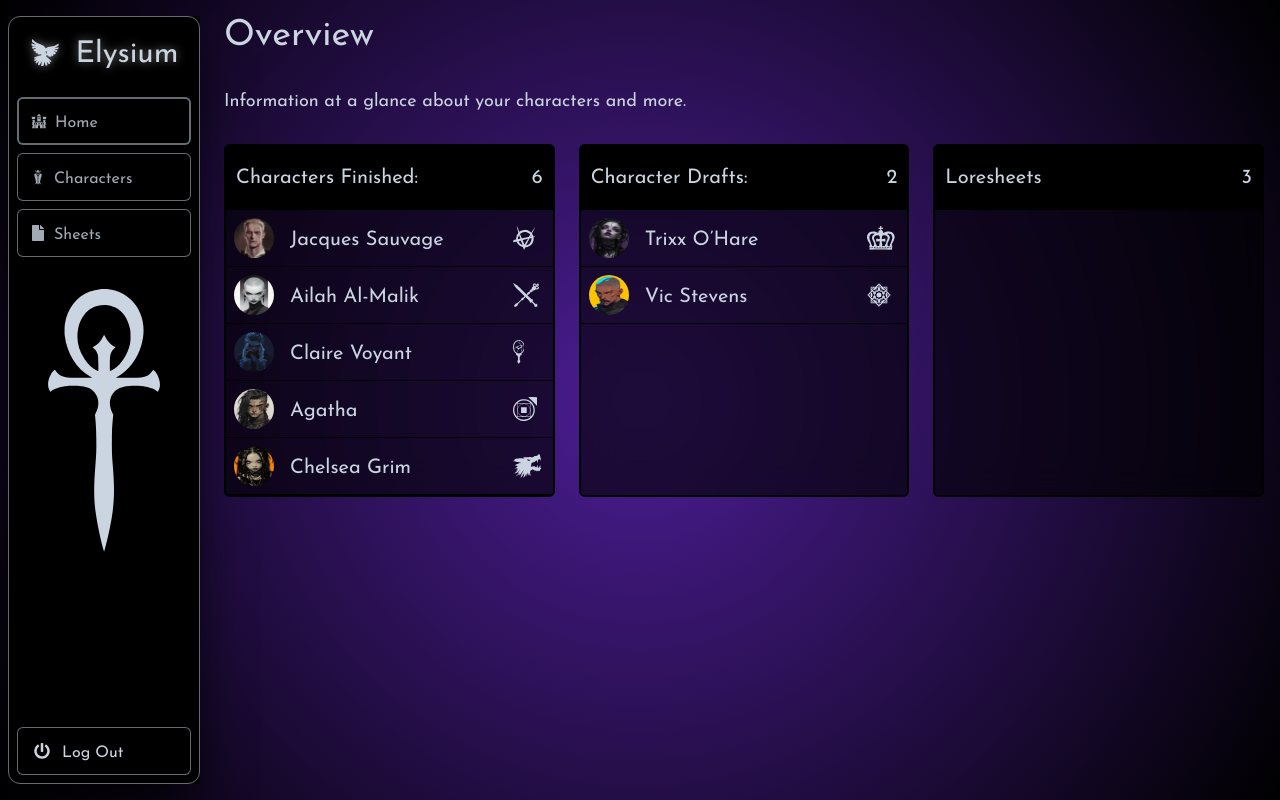
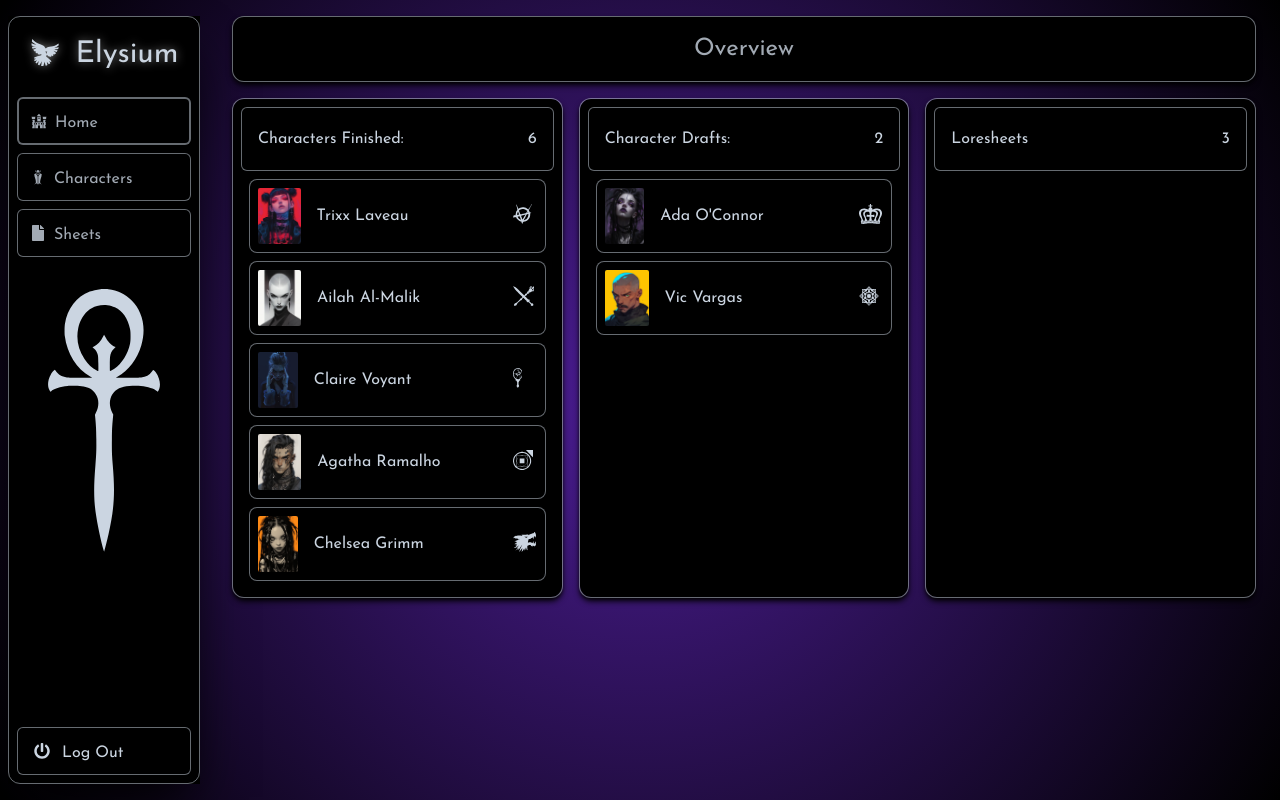
Before and after one commit to krisnemeth/Elysium, a Next.js app: page /dashboard in a window 1280 px wide. Built offline with nearby package versions, Linux system fonts and the light colour scheme.

Commit message:
redesigned the dashboard page

```diff
--- a/app/dashboard/(overview)/page.tsx
+++ b/app/dashboard/(overview)/page.tsx
@@ -20,26 +20,25 @@ export const metadata: Metadata = {
 
 export default async function Page() {
   return (
-    <main>
-      <h1 className=' mb-4 text-xl md:text-4xl text-slate-300'>Overview</h1>
-      <p className='text-lg text-slate-300 mt-8'>
-        Information at a glance about your characters and more.
-      </p>
-      <div className='grid gap-6 sm:grid-cols-1 lg:grid-cols-3 mt-7'>
+    <div className='flex flex-col'>
+      <div className='flex flex-col items-center mx-2 p-4 border border-slate-300/50 rounded-xl bg-black shadow-md shadow-black'>
+        <h1 className='text-2xl text-slate-300/80'>Overview</h1>
+      </div>
+      <div className='grid gap-4 grid-cols-1 md:grid-cols-3 mt-4 mx-2'>
         <OverviewCard cardTitle='Characters Finished:' Amount={6}>
           <CardList>
             <CardListItem
               characterImage={
                 <Image
-                  src={'/Brujah.jpg'}
+                  src={'/Female1.jpg'}
                   width={'100'}
                   height={'100'}
                   alt='character image'
-                  className='rounded-full xl:h-10 xl:w-10'
+                  className='rounded-sm xl:h-14 xl:w-auto'
                 />
               }
-              characterName='Jacques Sauvage'
-              clanSymbol={<BrujahLogo className='text-slate-300 h-6' />}
+              characterName='Trixx Laveau'
+              clanSymbol={<BrujahLogo className='text-slate-300 h-5' />}
             />
             <CardListItem
               characterImage={
@@ -48,11 +47,11 @@ export default async function Page() {
                   width={'100'}
                   height={'100'}
                   alt='character image'
-                  className='rounded-full xl:h-10 xl:w-10'
+                  className='rounded-sm xl:h-14 xl:w-auto'
                 />
               }
               characterName='Ailah Al-Malik'
-              clanSymbol={<VentrueLogo className='text-slate-300 h-6' />}
+              clanSymbol={<VentrueLogo className='text-slate-300 h-5' />}
             />
             <CardListItem
               characterImage={
@@ -61,11 +60,11 @@ export default async function Page() {
                   width={'100'}
                   height={'100'}
                   alt='character image'
-                  className='rounded-full xl:h-10 xl:w-10'
+                  className='rounded-sm xl:h-14 xl:w-auto'
                 />
               }
               characterName='Claire Voyant'
-              clanSymbol={<MalkavianLogo className='text-slate-300 h-6' />}
+              clanSymbol={<MalkavianLogo className='text-slate-300 h-5' />}
             />
             <CardListItem
               characterImage={
@@ -74,11 +73,11 @@ export default async function Page() {
                   width={'100'}
                   height={'100'}
                   alt='character image'
-                  className='rounded-full xl:h-10 xl:w-10'
+                  className='rounded-sm xl:h-14 xl:w-auto'
                 />
               }
-              characterName='Agatha'
-              clanSymbol={<TremereLogo className='text-slate-300 h-6' />}
+              characterName='Agatha Ramalho'
+              clanSymbol={<TremereLogo className='text-slate-300 h-5' />}
             />
             <CardListItem
               characterImage={
@@ -87,11 +86,11 @@ export default async function Page() {
                   width={'100'}
                   height={'100'}
                   alt='character image'
-                  className='rounded-full xl:h-10 xl:w-10'
+                  className='rounded-sm xl:h-14 xl:w-auto'
                 />
               }
-              characterName='Chelsea Grim'
-              clanSymbol={<GangrelLogo className='text-slate-300 h-6' />}
+              characterName='Chelsea Grimm'
+              clanSymbol={<GangrelLogo className='text-slate-300 h-5' />}
             />
           </CardList>
         </OverviewCard>
@@ -104,11 +103,11 @@ export default async function Page() {
                   width={'100'}
                   height={'100'}
                   alt='character image'
-                  className='rounded-full xl:h-10 xl:w-10'
+                  className='rounded-sm xl:h-14 xl:w-auto'
                 />
               }
-              characterName='Trixx O’Hare'
-              clanSymbol={<LasombraLogo className='text-slate-300 h-6' />}
+              characterName="Ada O'Connor"
+              clanSymbol={<LasombraLogo className='text-slate-300 h-5' />}
             />
             <CardListItem
               characterImage={
@@ -117,17 +116,17 @@ export default async function Page() {
                   width={'100'}
                   height={'100'}
                   alt='character image'
-                  className='rounded-full xl:h-10 xl:w-10'
+                  className='rounded-sm xl:h-14 xl:w-auto'
                 />
               }
-              characterName='Vic Stevens'
-              clanSymbol={<BanuHaqimLogo className='text-slate-300 h-6' />}
+              characterName='Vic Vargas'
+              clanSymbol={<BanuHaqimLogo className='text-slate-300 h-5' />}
             />
           </CardList>
         </OverviewCard>
         <OverviewCard cardTitle='Loresheets' Amount={3} />
       </div>
-    </main>
+    </div>
   );
 }
 
--- a/app/dashboard/sheets/page.tsx
+++ b/app/dashboard/sheets/page.tsx
@@ -1,6 +1,11 @@
 import GlowUpButtonMedium from '@/app/ui/glowUpButtonMedium';
+import { Metadata } from 'next';
 import React from 'react';
 import { FaPlus } from 'react-icons/fa';
+
+export const metadata: Metadata = {
+  title: 'Sheets',
+};
 
 export default function Sheets() {
   return (
--- a/app/ui/characters/CardPreview.tsx
+++ b/app/ui/characters/CharacterCard.tsx
@@ -12,7 +12,7 @@ type CardPreviewProps = {
   clanTitle: React.ReactNode;
 };
 
-export default function CardPreview({
+export default function CharacterCard({
   characterImage,
   characterName,
   description,
@@ -21,11 +21,11 @@ export default function CardPreview({
 }: CardPreviewProps) {
   return (
     <div className='flex flex-col col-span-6 text-slate-300/80 border border-slate-300/50 bg-black rounded-2xl bg-clip-padding backdrop-filter backdrop-blur-lg bg-opacity-80 shadow-md shadow-black w-full h-full xl:w-full'>
-      <div className='grid grid-cols-1 xl:grid-cols-12 gap-1 m-2 xl:m-4'>
-        <div className='flex flex-col max-w-full xl:col-span-4 p-2 items-center border border-slate-300/50 rounded-lg'>
+      <div className='grid grid-cols-1 md:grid-cols-12 xl:grid-cols-12 gap-1 m-2 xl:m-4'>
+        <div className='flex flex-col max-w-full md:col-span-6 xl:col-span-4 p-2 items-center border border-slate-300/50 rounded-lg'>
           {characterImage}
         </div>
-        <div className='flex flex-col xl:col-span-8 text-xs xl:text-base'>
+        <div className='flex flex-col  md:col-span-6 xl:col-span-8 text-xs xl:text-base'>
           <div className='grid grid-cols-12 gap-0 mx-1 xl:mx-2 mt-2'>
             <div className='flex flex-col col-span-4 xl:col-span-6 pt-1 items-start justify-end'>
               <h3 className=''>Name:</h3>
@@ -54,7 +54,7 @@ export default function CardPreview({
             <p className='text-xs xl:text-sm text-justify'>{description}</p>
           </div>
         </div>
-        <div className='flex flex-col col-span-1 xl:col-span-12 mt-2'>
+        <div className='flex flex-col col-span-1 md:col-span-12 xl:col-span-12 mt-2'>
           <div className='grid grid-cols-2 xl:grid-cols-12 gap-1'>
             <div className='flex flex-col col-span-1 xl:col-span-4'>
               <GlowUpButtonMedium buttonHref='#' buttonText='Loresheet' />
--- a/app/ui/dashboard/CardListItem.tsx
+++ b/app/ui/dashboard/CardListItem.tsx
@@ -12,18 +12,19 @@ export default function CardListItem({
   clanSymbol,
 }: ListItemProps) {
   return (
-    <div>
-      {/* hardcoding characters just now for rep purpose, will map through them later once they are in db */}
-      <div className='flex items-start justify-between text-slate-300 px-2 border-b border-black py-2'>
+    <a href='#' className='cursor-pointer'>
+      <div className='flex items-start justify-between text-slate-300 px-2 bg-black border border-slate-300/50 rounded-lg py-2 mx-2 my-2 hover:-translate-y-0.5 hover:shadow-md hover:shadow-rose-600 hover:border-rose-600 ease-in-out duration-200'>
         <div className='flex justify-start'>
           <div className='mr-4'>{characterImage}</div>
-          <div className='mt-2 text-xl'>{characterName}</div>
+          <div className='flex flex-col justify-center text-base'>
+            {characterName}
+          </div>
         </div>
 
-        <div className='w-10 p-2'>
+        <div className='w-8 p-2 mt-2'>
           <div>{clanSymbol}</div>
         </div>
       </div>
-    </div>
+    </a>
   );
 }
--- a/app/ui/dashboard/OverviewCard.tsx
+++ b/app/ui/dashboard/OverviewCard.tsx
@@ -15,10 +15,10 @@ export default function OverviewCard({
   children,
 }: OverviewCardProps) {
   return (
-    <div className='w-full h-full border-2 border-black bg-black rounded-md bg-clip-padding backdrop-filter backdrop-blur-lg bg-opacity-60 '>
-      <div className='h-16 border-2 border-black bg-black flex items-center justify-between p-2'>
-        <p className='text-slate-300 text-xl '>{cardTitle}</p>
-        <p className='text-slate-300 text-xl '>{Amount}</p>
+    <div className='w-full h-full border border-slate-300/50 bg-black rounded-xl bg-clip-padding backdrop-filter backdrop-blur-lg shadow-md shadow-black p-2'>
+      <div className='h-16 bg-black border border-slate-300/50 rounded-md flex items-center justify-between py-2 px-4'>
+        <p className='text-slate-300 text-base '>{cardTitle}</p>
+        <p className='text-slate-300 text-base '>{Amount}</p>
       </div>
       {children}
     </div>
```
Also changed, not shown: app/dashboard/characters/page.tsx (+14 -9 lines).
